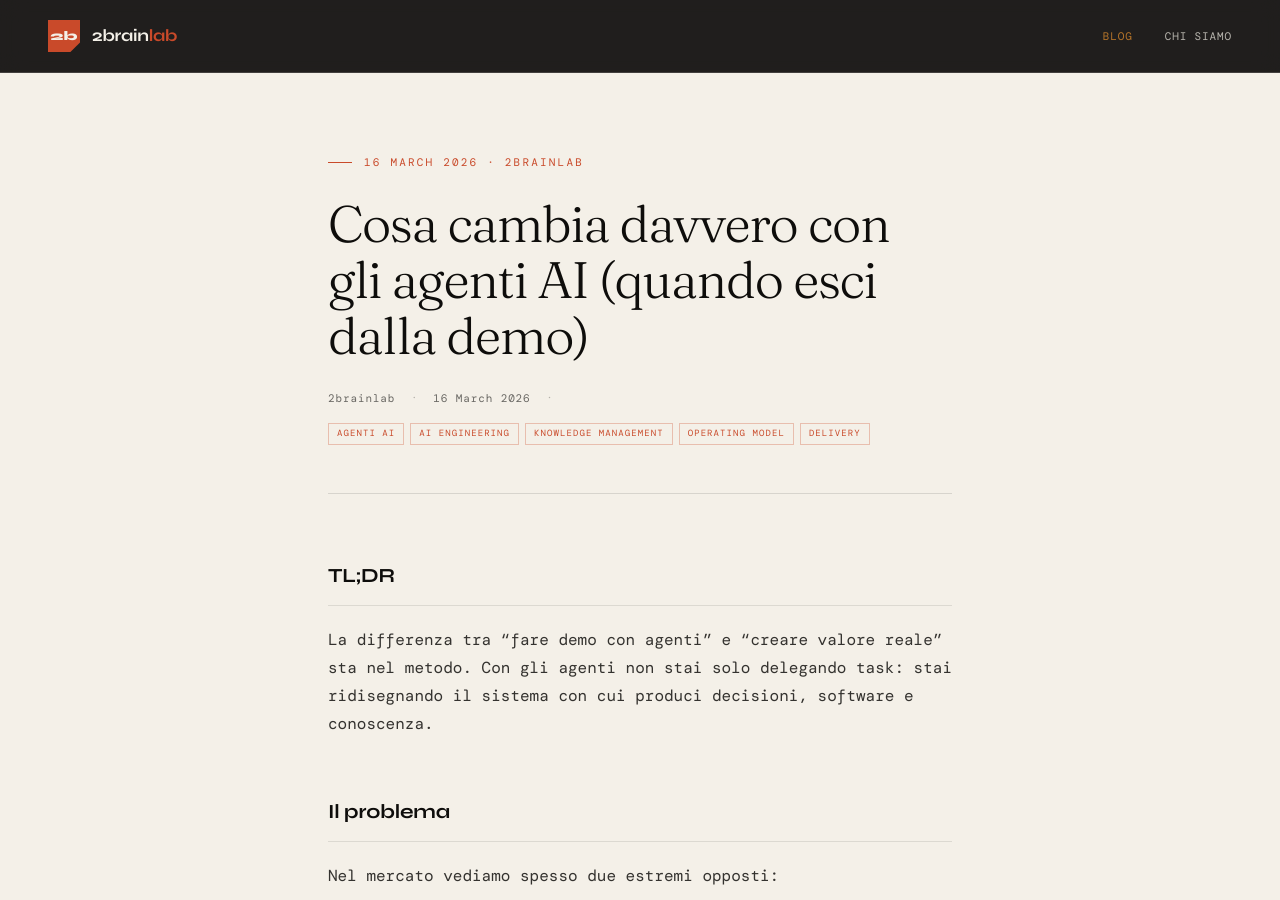
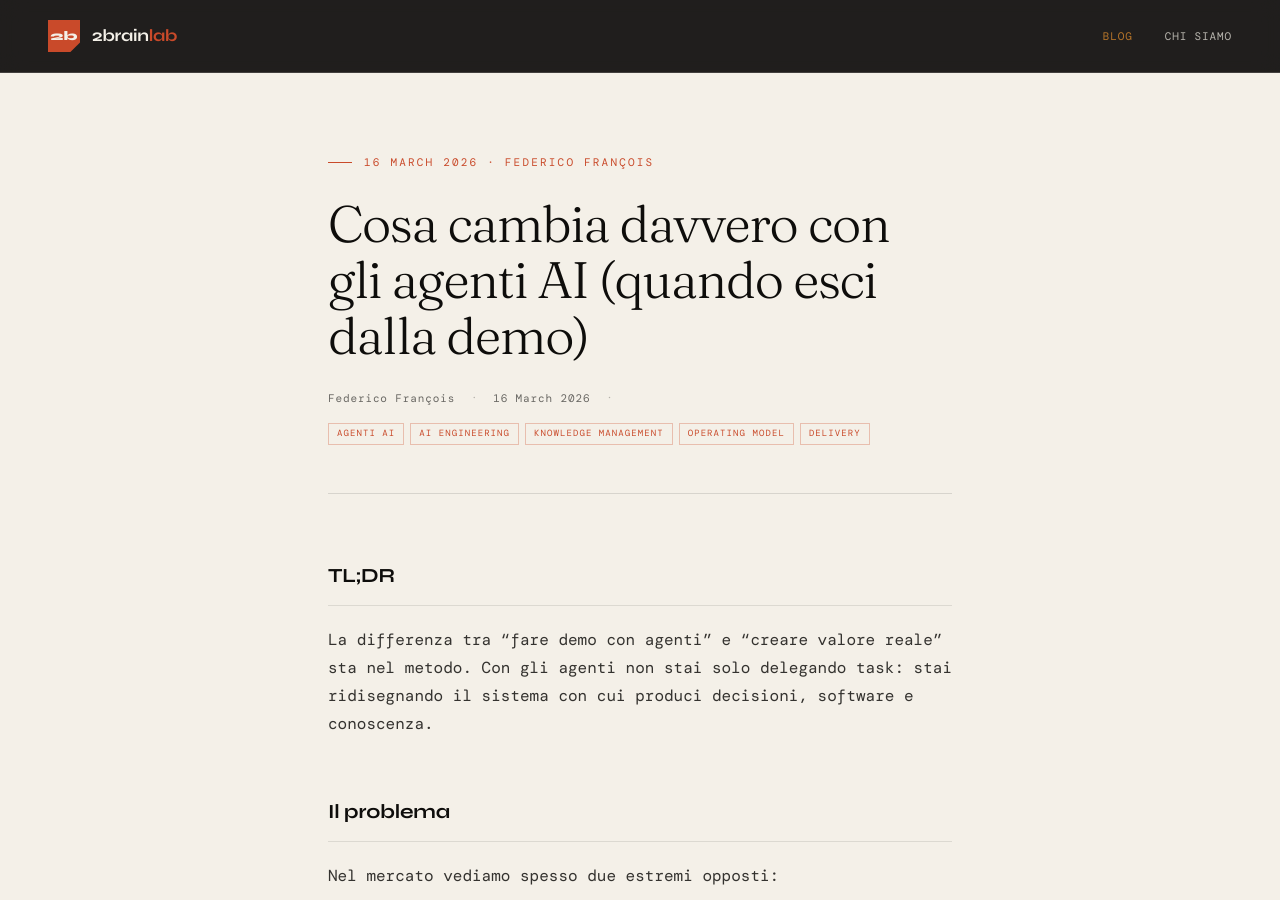
Before and after one commit to 2brainlab/website, a Jekyll site: the page built from _posts/2026-03-16-cosa-cambia-davvero-con-gli-agenti.md, in a window 1280 px wide and 900 px high. Built offline with Jekyll 4.4.1, drawn with Linux system fonts in a browser that asks for light colours; some web fonts are replaced.

Commit message:
chore(blog): set post author to Federico François

```diff
--- a/_posts/2026-03-16-cosa-cambia-davvero-con-gli-agenti.md
+++ b/_posts/2026-03-16-cosa-cambia-davvero-con-gli-agenti.md
@@ -2,7 +2,7 @@
 layout: post
 title: "Cosa cambia davvero con gli agenti AI (quando esci dalla demo)"
 date: 2026-03-16
-author: 2brainlab
+author: "Federico François"
 tags:
   - "Agenti AI"
   - "AI Engineering"
```
